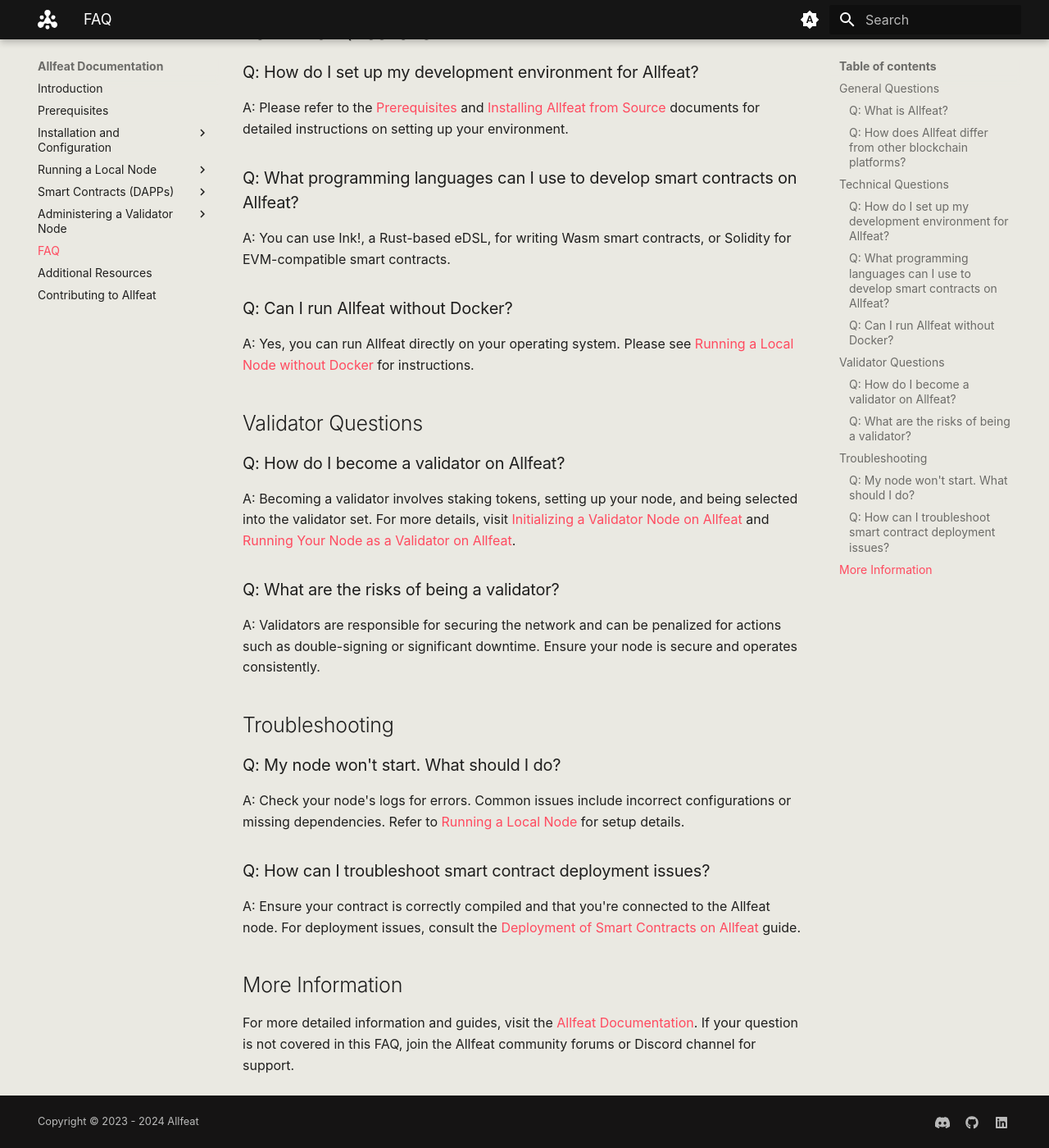
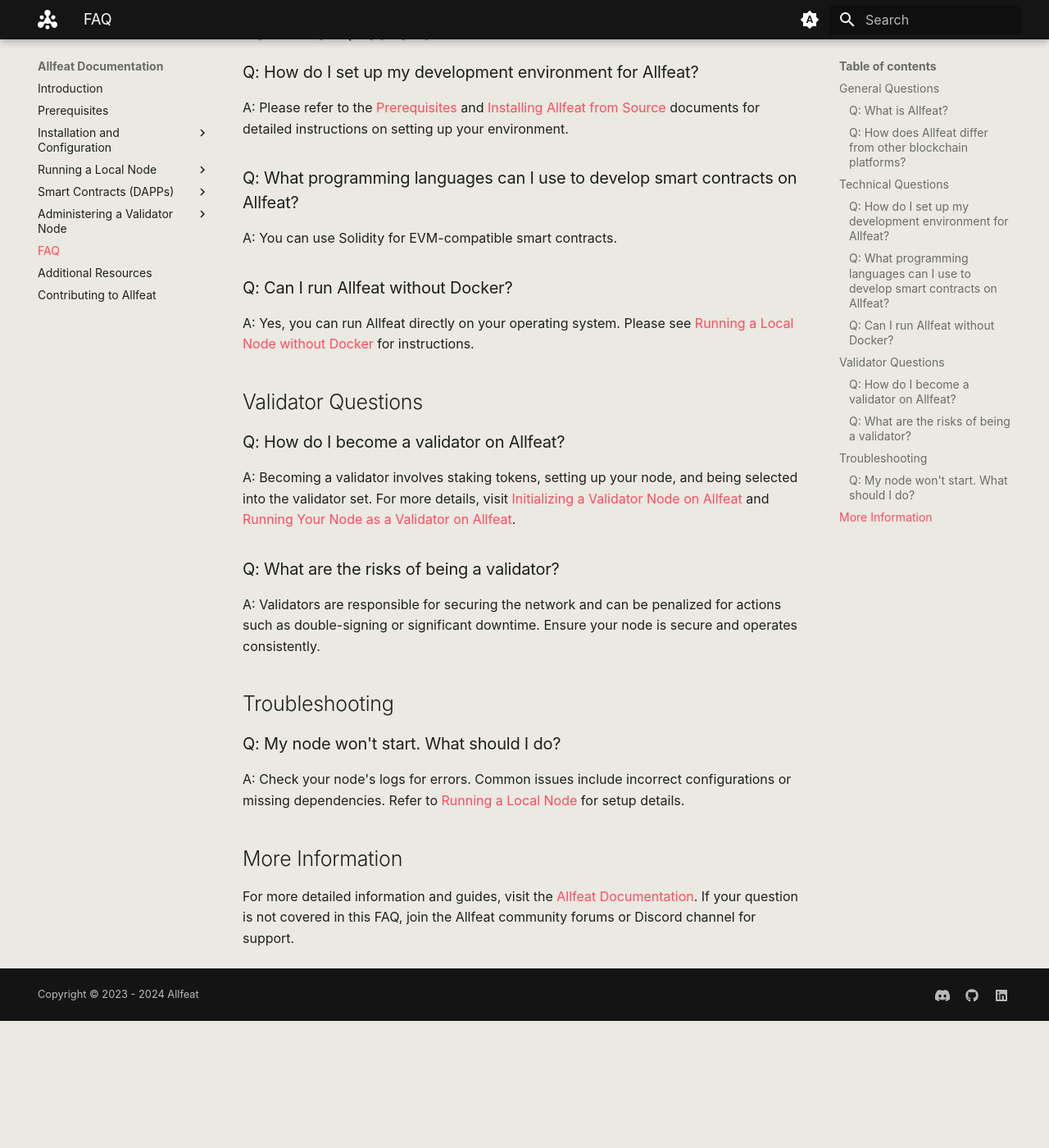
Before and after one commit to Allfeat/docs, an MkDocs documentation site: the page built from docs/faq.md, in a window 1280 px wide and 1400 px high, scrolled down 643 px. Shown: the whole window at 82% size. Built offline with MkDocs 1.6.1 and Material for MkDocs 9.7.7, drawn with Linux system fonts in a browser that asks for light colours; some web fonts are replaced; after the commit the page ends 1888 px from its top, so only the background shows below that.

```diff
--- a/docs/faq.md
+++ b/docs/faq.md
@@ -16,7 +16,7 @@ A: Allfeat stands out due to its compatibility with the EVM, allowing developers
 A: Please refer to the [Prerequisites](prerequisites.md) and [Installing Allfeat from Source](installation/from-source.md) documents for detailed instructions on setting up your environment.
 
 ### Q: What programming languages can I use to develop smart contracts on Allfeat?
-A: You can use Ink!, a Rust-based eDSL, for writing Wasm smart contracts, or Solidity for EVM-compatible smart contracts.
+A: You can use Solidity for EVM-compatible smart contracts.
 
 ### Q: Can I run Allfeat without Docker?
 A: Yes, you can run Allfeat directly on your operating system. Please see [Running a Local Node without Docker](running-a-node/without-docker.md) for instructions.
@@ -34,9 +34,6 @@ A: Validators are responsible for securing the network and can be penalized for
 ### Q: My node won't start. What should I do?
 A: Check your node's logs for errors. Common issues include incorrect configurations or missing dependencies. Refer to [Running a Local Node](running-a-node/docker.md) for setup details.
 
-### Q: How can I troubleshoot smart contract deployment issues?
-A: Ensure your contract is correctly compiled and that you're connected to the Allfeat node. For deployment issues, consult the [Deployment of Smart Contracts on Allfeat](smart-contracts/deployment.md) guide.
-
 ## More Information
 
 For more detailed information and guides, visit the [Allfeat Documentation](https://allfeatdocs.org). If your question is not covered in this FAQ, join the Allfeat community forums or Discord channel for support.
--- a/mkdocs.yml
+++ b/mkdocs.yml
@@ -9,6 +9,7 @@ theme:
     text: 'TasaOrbiter'
     url: 'assets/fonts/tasaOrbiter.woff2'
   logo: assets/logos/allfeat-light.svg
+  favicon: https://www.allfeat.com/favicon.ico
   palette:
     # Palette toggle for automatic mode
     - media: "(prefers-color-scheme)"
@@ -65,7 +66,6 @@ nav:
     - Without Docker: 'running-a-node/without-docker.md'
   - Smart Contracts (DAPPs):
     - Developing: 'smart-contracts/developing.md'
-    - Deployment: 'smart-contracts/deployment.md'
   - Administering a Validator Node:
     - Prerequisites: 'validator-node/prerequisites.md'
     - Running as a Validator: 'validator-node/running-as-validator.md'
```
Also changed, not shown: docs/additional-resources.md (+0 -1 lines), docs/smart-contracts/deployment.md (deleted, +0 -66 lines), docs/smart-contracts/developing.md (+1 -5 lines).
